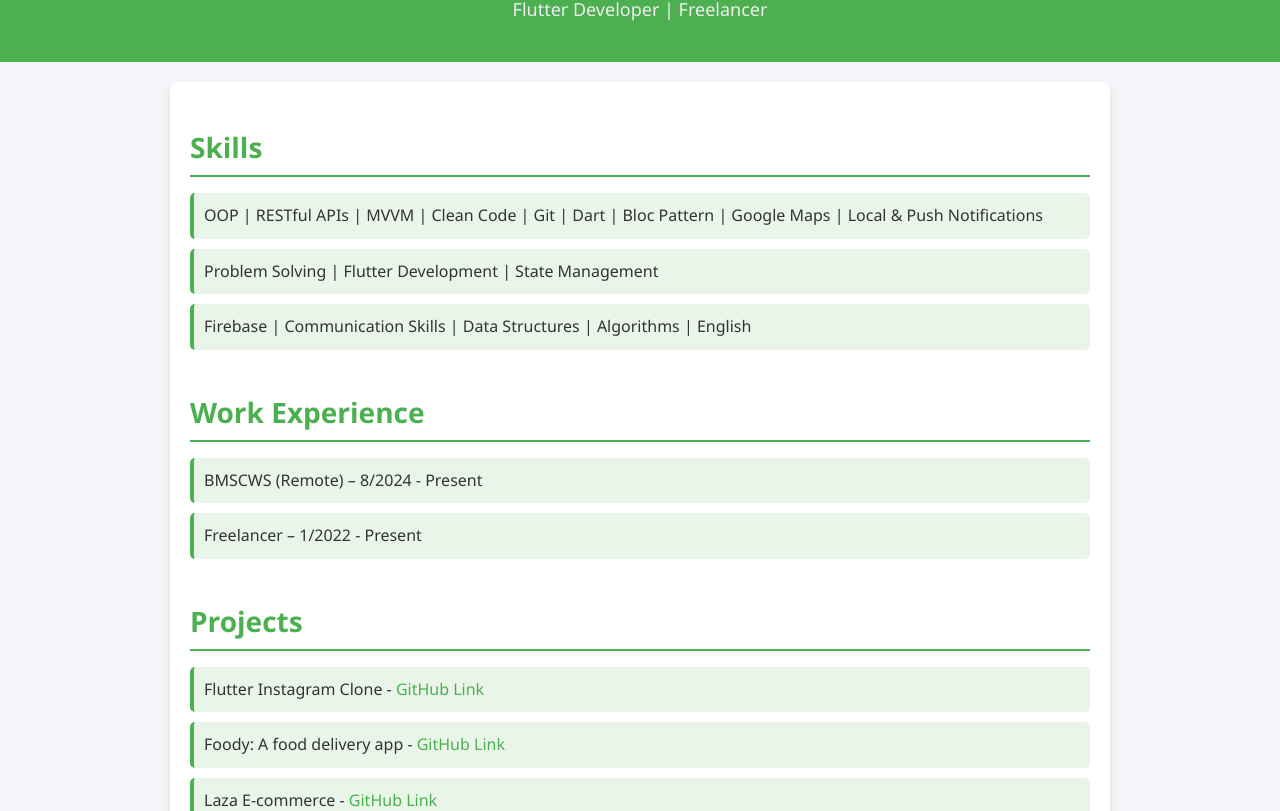
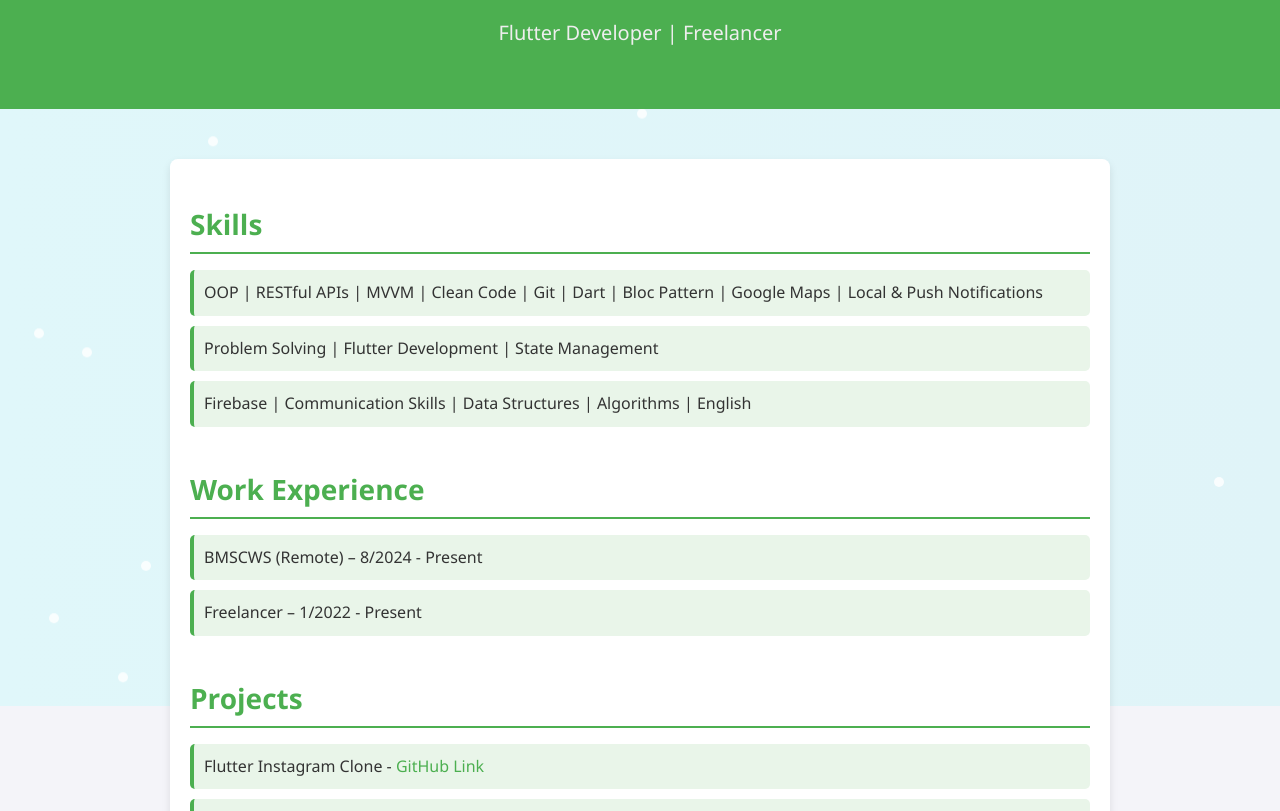
Before and after one commit to He-ema/ibrahim_osama, a plain HTML site: page index.html in a window 1280 px wide. Shown: the part 94-905 px from the top of the page. Drawn offline with Linux system fonts and the light colour scheme.

Commit message:
Update index.html

```diff
--- a/index.html
+++ b/index.html
@@ -18,28 +18,75 @@
             margin: 0;
             padding: 0;
             box-sizing: border-box;
+            overflow-x: hidden;
         }
+
+        /* Particle Background */
+        .particle-background {
+            position: fixed;
+            top: 0;
+            left: 0;
+            width: 100%;
+            height: 100%;
+            background: linear-gradient(to right, #e0f7fa, #e0f4f8);
+            overflow: hidden;
+            z-index: -1;
+        }
+
+        .particle {
+            position: absolute;
+            background-color: rgba(255, 255, 255, 0.8);
+            width: 10px;
+            height: 10px;
+            border-radius: 50%;
+            animation: drift 20s infinite ease-in-out;
+        }
+
+        @keyframes drift {
+            0% {
+                transform: translateY(0);
+            }
+            50% {
+                transform: translateY(50vh);
+            }
+            100% {
+                transform: translateY(-50vh);
+            }
+        }
+
         header {
             background-color: #4CAF50;
             color: white;
-            padding: 20px;
+            padding: 40px;
             text-align: center;
         }
+
         h1 {
             margin: 0;
         }
+
         p.subtitle {
-            font-size: 18px;
+            font-size: 20px;
             color: #eee;
         }
 
         .container {
             max-width: 900px;
-            margin: 20px auto;
+            margin: 50px auto;
             padding: 20px;
             background-color: white;
             box-shadow: 0 4px 8px rgba(0, 0, 0, 0.1);
             border-radius: 8px;
+            opacity: 0;
+            transform: translateY(20px);
+            animation: fadeIn 1s forwards;
+        }
+
+        @keyframes fadeIn {
+            to {
+                opacity: 1;
+                transform: translateY(0);
+            }
         }
 
         .section {
@@ -52,6 +99,11 @@
             margin-bottom: 10px;
             border-bottom: 2px solid #4CAF50;
             padding-bottom: 5px;
+            transition: color 0.3s;
+        }
+
+        .section-title:hover {
+            color: #1e8c3a;
         }
 
         ul {
@@ -65,6 +117,11 @@
             padding: 10px;
             border-left: 4px solid #4CAF50;
             border-radius: 5px;
+            transition: background 0.3s;
+        }
+
+        ul li:hover {
+            background: #c8e6c9;
         }
 
         ul li a {
@@ -95,6 +152,9 @@
     </style>
 </head>
 <body>
+
+    <!-- Particle Background -->
+    <div class="particle-background"></div>
 
     <header>
         <h1>Ibrahim Osama</h1>
@@ -168,6 +228,7 @@
             <h2 class="section-title">Contact</h2>
             <p>Email: <a href="mailto:zx.hema72@gmail.com">zx.hema72@gmail.com</a></p>
             <p>Phone: +20 1016712190</p>
+            <p>LinkedIn: www.linkedin.com/in/ibrahim-osama-212529225/</p>
         </div>
     </div>
 
@@ -175,5 +236,18 @@
         <p>© 2024 Ibrahim Osama. All Rights Reserved.</p>
     </footer>
 
+    <!-- Particle JavaScript -->
+    <script>
+        const particleCount = 50;
+        for (let i = 0; i < particleCount; i++) {
+            let particle = document.createElement('div');
+            particle.classList.add('particle');
+            particle.style.left = Math.random() * 100 + 'vw';
+            particle.style.top = Math.random() * 100 + 'vh';
+            particle.style.animationDuration = Math.random() * 10 + 5 + 's';
+            document.querySelector('.particle-background').appendChild(particle);
+        }
+    </script>
+
 </body>
 </html>
```
